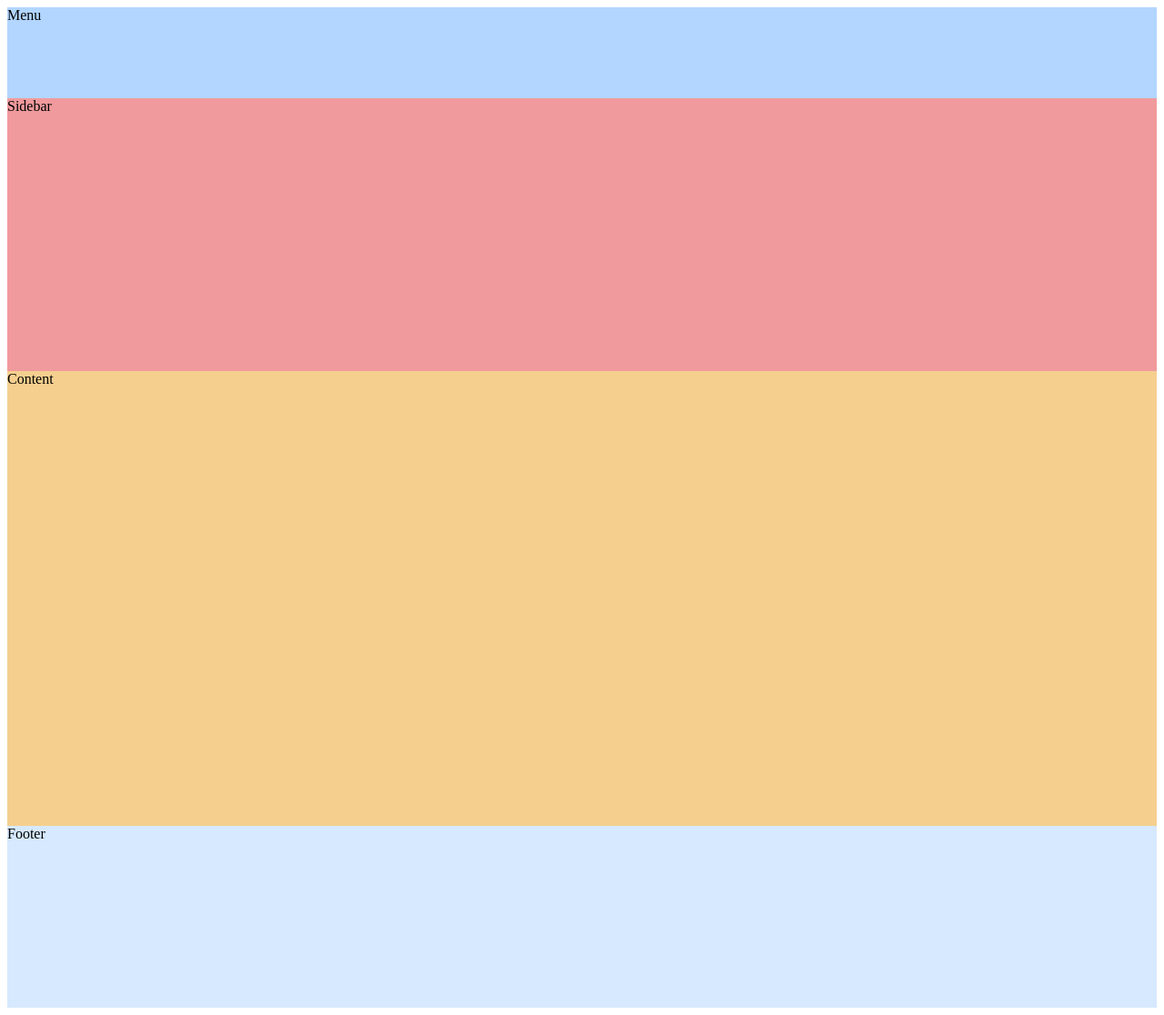
After one commit to SharplessSword/lyylab, a Flask app: template templates/learn_box_model.html in a window 1280 px wide. The commit adds this page. Shown: the whole page at 91% size. Run offline with Flask 2, Linux system fonts and the light colour scheme; the template is opened without the code that fills it, so the values that code supplies are empty; parts of the project's set-up code (start-up, migrations or seed data) failed here and were passed over.

```diff
--- /dev/null
+++ b/static/learn.css
@@ -0,0 +1,19 @@
+.menu {
+  height: 100px;
+  background-color: #B2D6FF;    /* Medium blue */
+}
+
+.sidebar {
+  height: 300px;
+  background-color: #F09A9D;    /* Red */
+}
+
+.content {
+  height: 500px;
+  background-color: #F5CF8E;    /* Yellow */
+}
+
+.footer {
+  height: 200px;
+  background-color: #D6E9FE;    /* Light blue */
+}
--- /dev/null
+++ b/templates/learn_box_model.html
@@ -0,0 +1,16 @@
+<!DOCTYPE html>
+<html lang='en'>
+  <head>
+    <meta charset='UTF-8' />
+    <title>Floats</title>
+    <link rel='stylesheet' href='../static/learn.css'/>
+  </head>
+  <body>
+    <div class='page'>
+      <div class='menu'>Menu</div>
+      <div class='sidebar'>Sidebar</div>
+      <div class='content'>Content</div>
+      <div class='footer'>Footer</div>
+    </div>
+  </body>
+</html>
```
Also changed, not shown: outfile_extractor.py (+6 -6 lines), templates/show_file.html (+17 -0 lines), test_curve_fit.py (added, +14 -0 lines).
